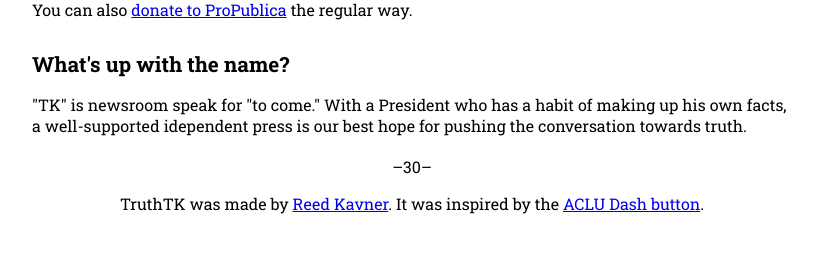
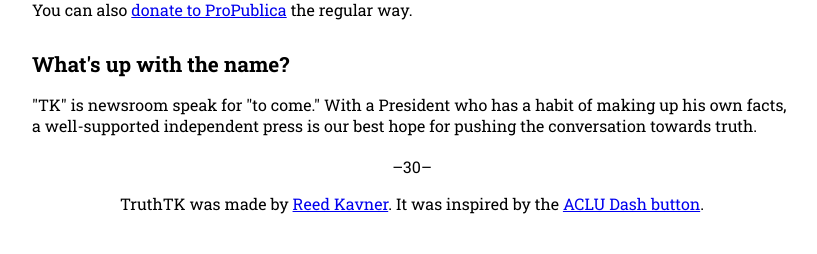
Before and after one commit to reedkavner/truthtk, a Flask app: page / in a window 1280 px wide. Shown: the part 1330-1584 px from the top of the page, without its empty margins (228-1045 px from the left). Run offline with Flask 2, Linux system fonts and the light colour scheme; data that the repository does not hold is empty; parts of the project's set-up code (start-up, migrations or seed data) failed here and were passed over.

Commit message:
Fixed typo

```diff
--- a/templates/index.html
+++ b/templates/index.html
@@ -44,7 +44,7 @@
 			<p class="answer">You can also <a href="https://www.propublica.org/donate">donate to ProPublica</a> the regular way.</p>
 
 			<p class="question">What's up with the name?</p>
-			<p class="answer">"TK" is newsroom speak for "to come." With a President who has a habit of making up his own facts, a well-supported idependent press is our best hope for pushing the conversation towards truth.</p>
+			<p class="answer">"TK" is newsroom speak for "to come." With a President who has a habit of making up his own facts, a well-supported independent press is our best hope for pushing the conversation towards truth.</p>
 		</div>
 
 		<p id="30">–30–</p>
```
